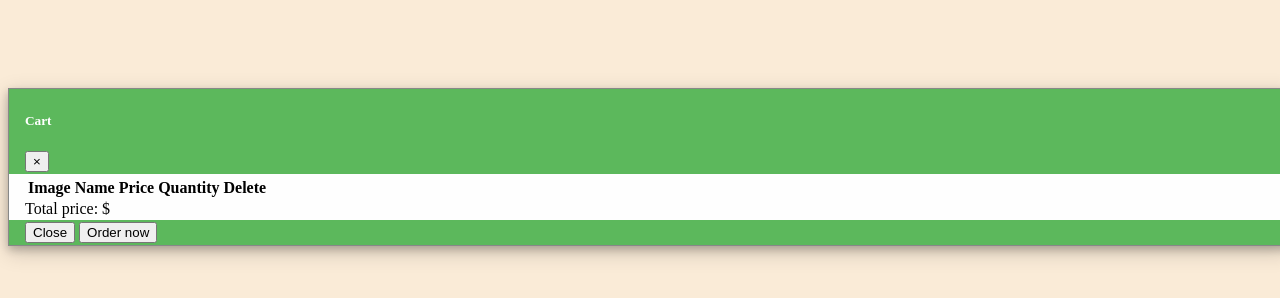
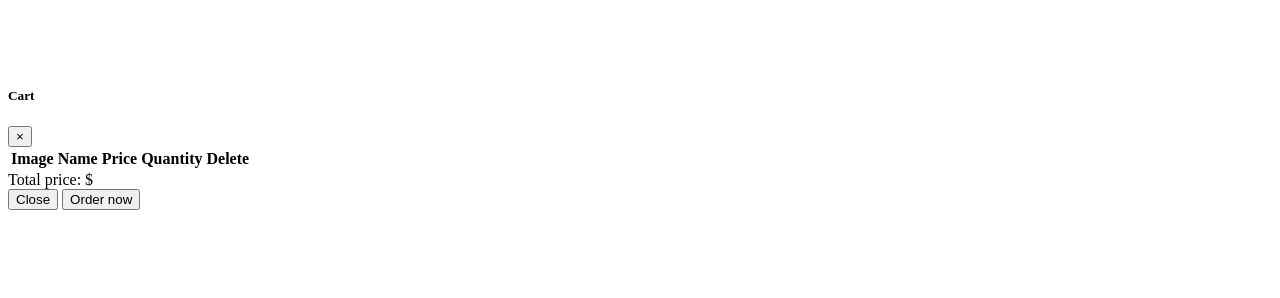
Before and after one commit to Maxime-JaggerLewis/stripe-cart, a plain HTML site: page content.html in a window 1280 px wide. Drawn offline with Linux system fonts and the light colour scheme.

Commit message:
feat: add css

```diff
--- a/index.css
+++ b/index.css
@@ -1,6 +1,5 @@
 body {
   padding-top: 80px;
-  background-color: antiquewhite;
 }
 
 .show-cart li {
@@ -16,45 +15,3 @@ body {
   height: 200px;
   align-self: center;
 }
-
-.modal-header {
-  padding: 2px 16px;
-  background-color: #5cb85c;
-  color: white;
-}
-
-/* Modal Body */
-.modal-body {
-  padding: 2px 16px;
-}
-
-/* Modal Footer */
-.modal-footer {
-  padding: 2px 16px;
-  background-color: #5cb85c;
-  color: white;
-}
-
-/* Modal Content */
-.modal-content {
-  position: absolute;
-  background-color: #fefefe;
-  border: 1px solid #888;
-  width: 100%;
-  box-shadow: 0 4px 8px 0 rgba(0, 0, 0, 0.2), 0 6px 20px 0 rgba(0, 0, 0, 0.19);
-  animation-name: animatetop;
-  animation-duration: 0.4s
-}
-
-/* Add Animation */
-@keyframes animatetop {
-  from {
-    top: -300px;
-    opacity: 0
-  }
-
-  to {
-    top: 0;
-    opacity: 1
-  }
-}
```
